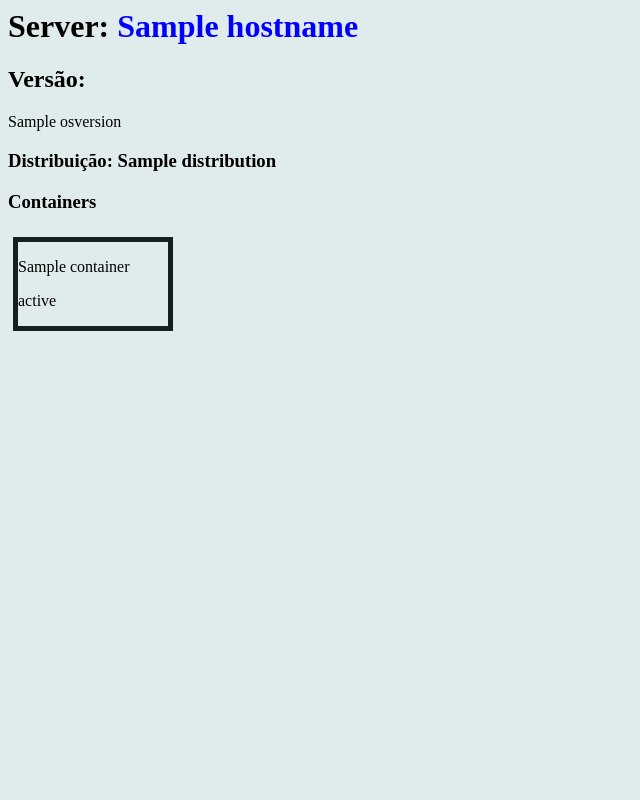
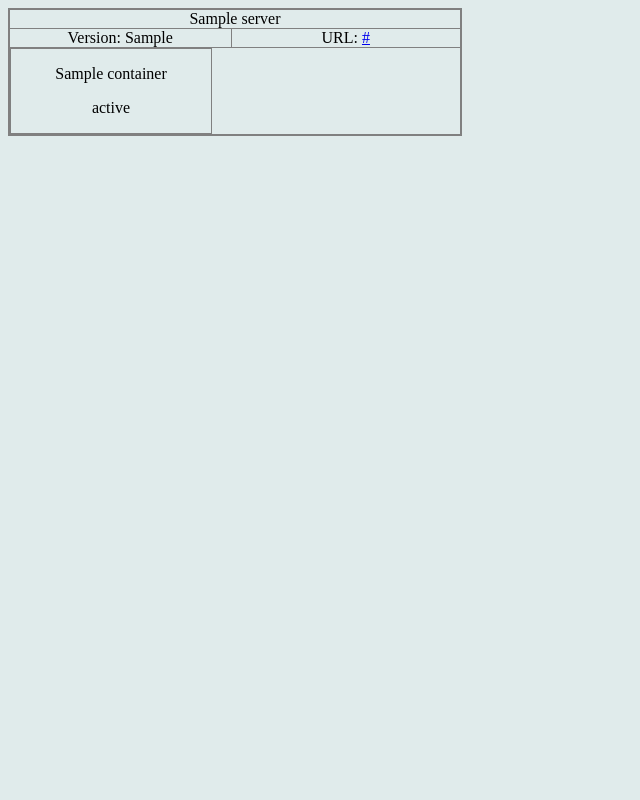
Before and after one commit to dap1995/webadmin-containers, a Flask app: template app/templates/index.html in a window 1280 px wide. Shown: the whole page, without its empty margins (0-640 px from the left). Run offline with Flask 2, Linux system fonts and the light colour scheme; the template is opened without the code that fills it: most values are stand-ins (such as "Sample title", 1, 10 or a date in 2020).

Commit message:
Alterado o layout

```diff
--- a/app/__init__.py
+++ b/app/__init__.py
@@ -2,4 +2,3 @@ from flask import Flask
 
 app = Flask('webadmin')
 from app import views
-from app import container
--- a/app/static/style.css
+++ b/app/static/style.css
@@ -2,26 +2,81 @@ body {
     background-color: #e0ebeb;
 }
 
-.container {
+#server {
+    position: relative;
+    border: 2px solid gray;
+    width: 450px;
+}
+
+#server #infobox {
+    border-bottom: 1px solid gray;
+    position: relative;
+}
+
+#server #infobox #hostname {
+    text-align: center;
+    border-bottom: 1px solid gray;
+    position: relative;
+}
+
+#server #infobox #version {
+    display: inline-block;
+    border-right: 1px solid gray;
+    position: relative;
+    text-align: center;
+    width: 49%;
+}
+
+#server #infobox #urldocker {
     display: inline-block;
     position: relative;
-    border: 5px solid #00ff00;
-    width: 150px;
-    margin: 5px;
+    width: 49%;
+    text-align: center;
 }
 
-.containerE {
+#server .container {
     display: inline-block;
     position: relative;
-    border: 5px solid #141f1f;
-    width: 150px;
-    margin: 5px;
+    width: 200px;
+    height: auto;
+    margin: 0px;
+    padding: 0px;
+    border: 1px solid gray;
+    background-color: green;
+    -webkit-transition: 1s linear;
+    text-align: center;
 }
 
-.containerP {
+#server .container:hover {
+    width: 200px;
+    font-size: 18px;
+    border: 1px solid gray;
+    height: auto;
+    -webkit-transition: 1s linear;
+    text-align: center;
+}
+
+#server .containerE {
     display: inline-block;
     position: relative;
-    border: 5px solid #ff2244;
-    width: 150px;
-    margin: 5px;
+    width: 200px;
+    height: auto;
+    padding: 0px;
+    margin: 0px;
+    border: 1px solid gray;
+    -webkit-transition: 1s linear;
+    text-align: center;
 }
+
+#server .containerP {
+    display: inline-block;
+    position: relative;
+    width: 200;
+    margin: 0px;
+    padding: 0px;
+    height: auto;
+    border: 1px solid gray;
+    background-color: orange;
+    -webkit-transition: 1s linear;
+    text-align: center;
+}
--- a/app/templates/index.html
+++ b/app/templates/index.html
@@ -1,13 +1,23 @@
 <html>
     <head>
-        <title> {{ hostname }} </title>
+        <title> Servidores </title>
         <link rel='stylesheet' href='../static/style.css' type='text/css' media='screen'>
     </head>
-    <body><h1> Server: <font color="blue"> {{ hostname }}</font> </h1>
-        <p> <h2> Versão: </h2> {{ osversion }}
-        <p> <h3> Distribuição: {{ distribution }} </h3>
-        <h3> Containers </h3>
-        {% for container in containers %}
+    <body>
+        {% for server in servers %}
+            <div id="server">
+                <div id="infobox">
+                    <div id="hostname">
+                        {{ server.get_hostname() }}
+                    </div>
+                    <div id="version">
+                        Version: {{ server.get_versao() }}
+                    </div>
+                    <div id="urldocker">
+                        URL: <a href={{ server.get_docker_url() }}>{{ server.get_docker_url() }}</a>
+                    </div>
+	        </div>
+                {% for container in server.listContainers() %}
                     {% if container.get_status()[0] == "U" and container.paused() != True %}
       	                <div class="container">
                     {% elif container.get_status()[0] == "U" and container.paused() == True %}
@@ -15,8 +25,10 @@
                     {% else %}
                         <div class="containerE">
                     {% endif %}
-                <p> {{ container.get_name() }}
-                <p> {{ container.get_status() }}
+                        <p>{{ container.get_name() }}
+                        <p>{{ container.get_status() }}
+                        </div>
+                {% endfor %}
             </div>
         {% endfor %}
     </body>
```
Also changed, not shown: app/container.py (deleted, +0 -26 lines), app/views.py (+5 -15 lines). Lines whose indentation alone changed are shown as unchanged.
